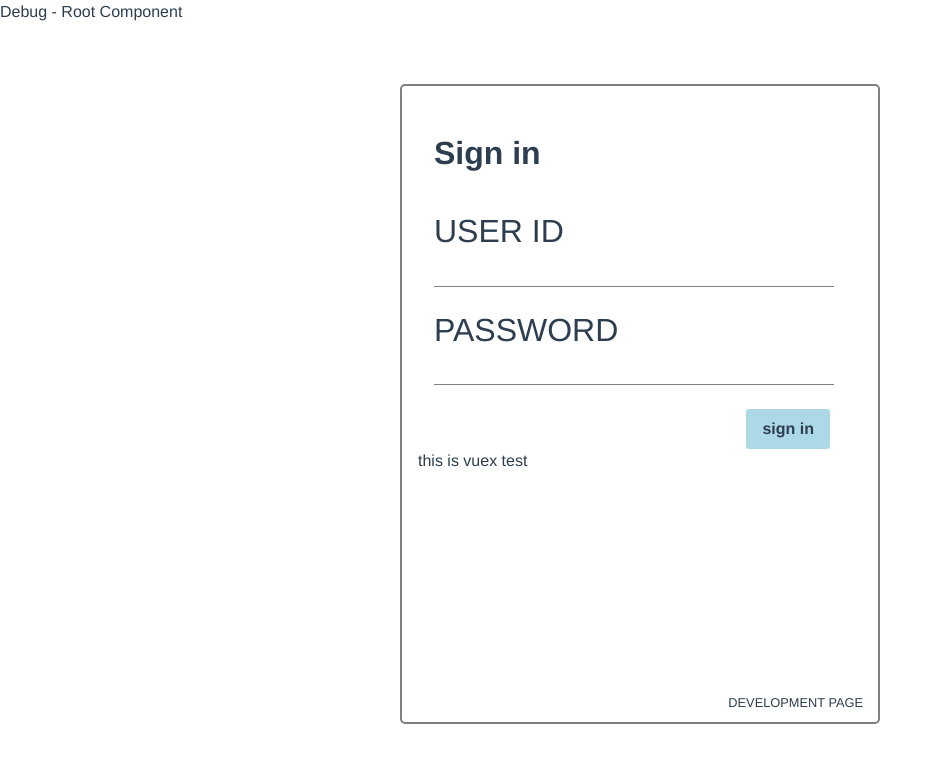
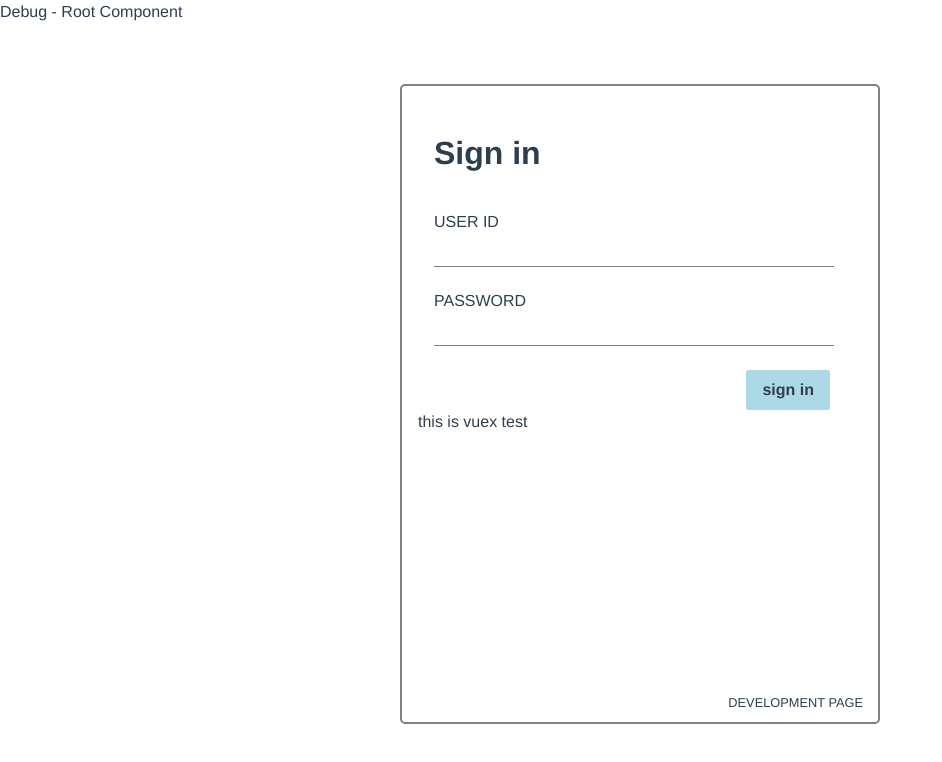
Before and after one commit to hwwonkim/app, a Vue app: page / in a window 1280 px wide. Shown: the top 762 px of the page, without its empty margins (0-942 px from the left). Built offline with nearby package versions, Linux system fonts and the light colour scheme.

Commit message:
login page의 h2 style 수정

```diff
--- a/src/assets/style.css
+++ b/src/assets/style.css
@@ -111,6 +111,11 @@ meter {
     padding: 0 1rem;
 }
 
+#login-input-container > h2 {
+    font-size: 1rem;
+    font-weight: normal;
+}
+
 #login-input-container > input {
     display: block;
     margin: 0.7rem 0 1.5rem 0;
```
